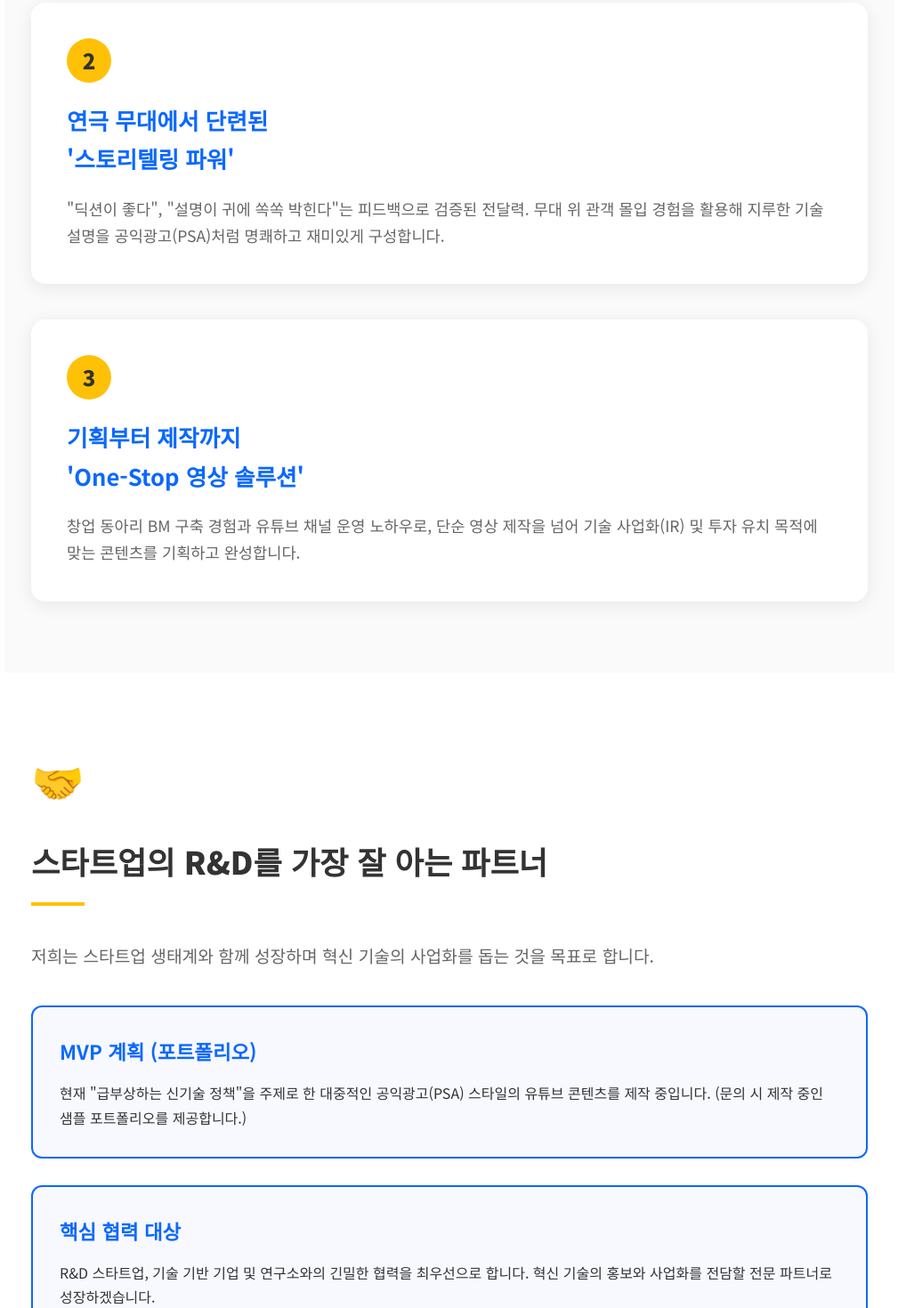
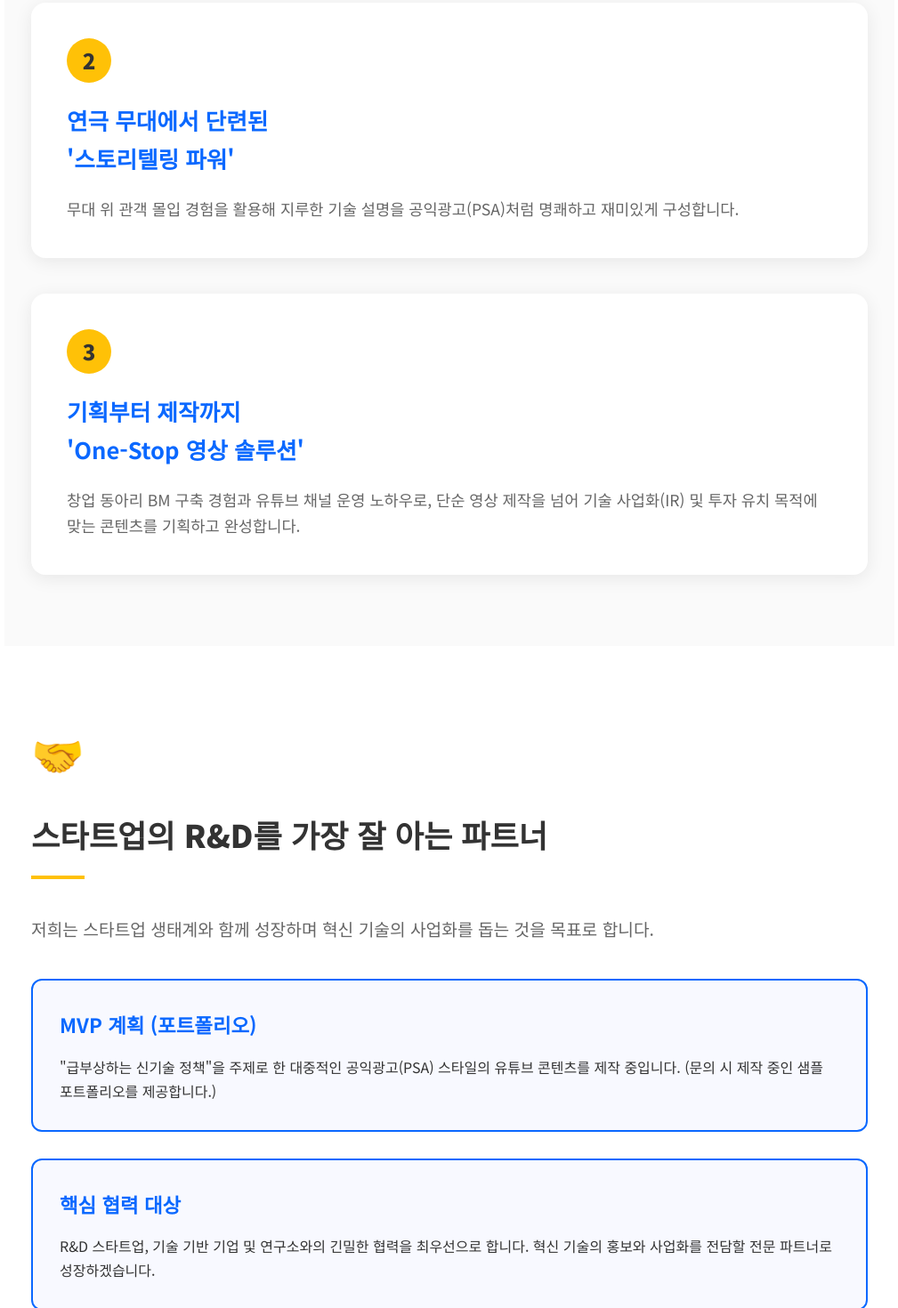
Before and after one commit to Harang-droid/rnd-contents-communicatior, a plain HTML site: page index.html in a window 1280 px wide. Shown: the part 3694-5164 px from the top of the page at 89% size, without its empty margins (135-1144 px from the left). Drawn offline with Linux system fonts and the light colour scheme.

Commit message:
Update index.html

```diff
--- a/index.html
+++ b/index.html
@@ -524,7 +524,7 @@
             <div class="benefit-card">
                 <span class="benefit-number">2</span>
                 <h3>연극 무대에서 단련된 <br>'스토리텔링 파워'</h3>
-                <p>"딕션이 좋다", "설명이 귀에 쏙쏙 박힌다"는 피드백으로 검증된 전달력. 무대 위 관객 몰입 경험을 활용해 지루한 기술 설명을 공익광고(PSA)처럼 명쾌하고 재미있게 구성합니다.</p>
+                <p>무대 위 관객 몰입 경험을 활용해 지루한 기술 설명을 공익광고(PSA)처럼 명쾌하고 재미있게 구성합니다.</p>
             </div>
 
             <div class="benefit-card">
@@ -546,7 +546,7 @@
         <div class="trust-grid">
             <div class="trust-item">
                 <h3>MVP 계획 (포트폴리오)</h3>
-                <p>현재 "급부상하는 신기술 정책"을 주제로 한 대중적인 공익광고(PSA) 스타일의 유튜브 콘텐츠를 제작 중입니다. (문의 시 제작 중인 샘플 포트폴리오를 제공합니다.)</p>
+                <p>"급부상하는 신기술 정책"을 주제로 한 대중적인 공익광고(PSA) 스타일의 유튜브 콘텐츠를 제작 중입니다. (문의 시 제작 중인 샘플 포트폴리오를 제공합니다.)</p>
             </div>
 
             <div class="trust-item">
```
